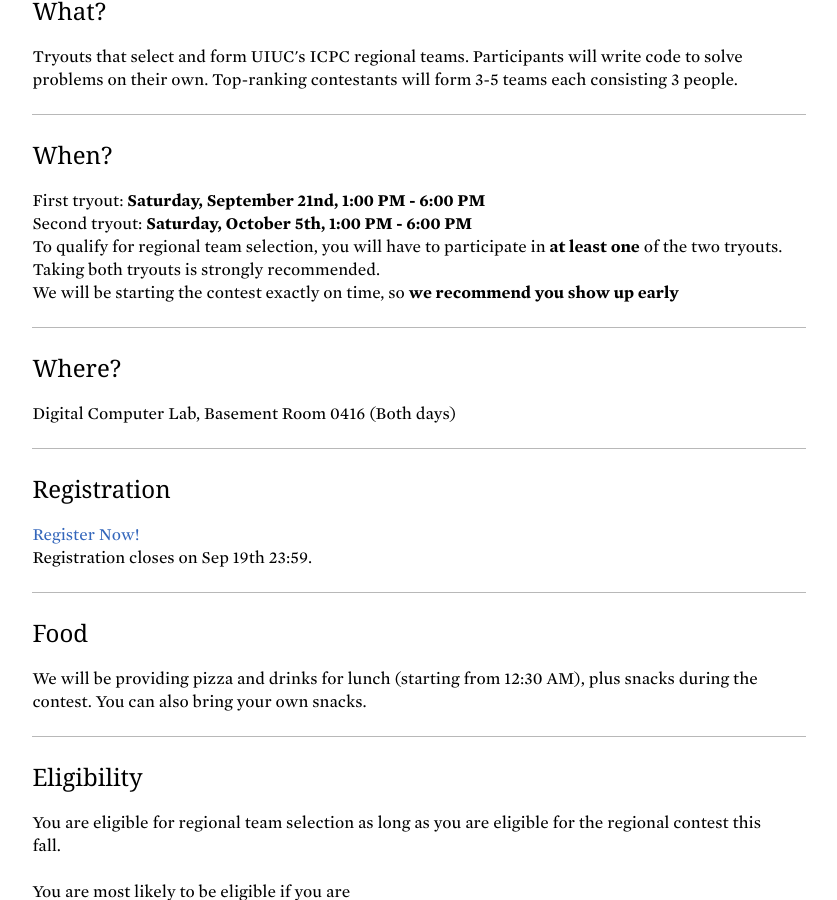
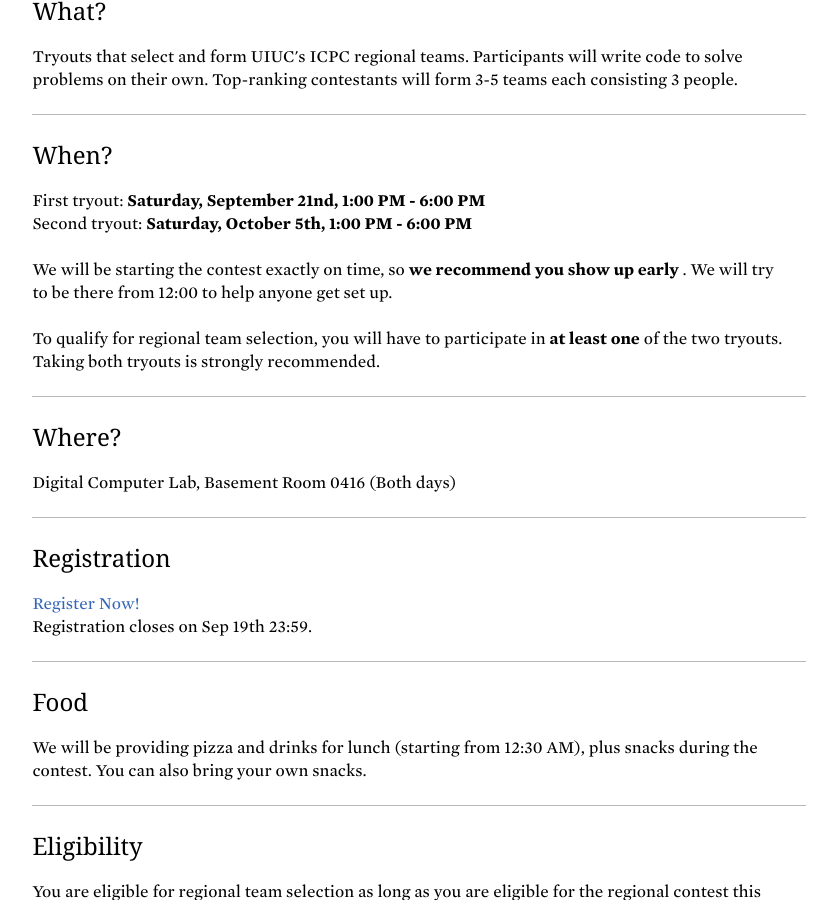
Before and after one commit to acm-uiuc/icpc-website, a Jekyll site: the page built from tryouts.html, in a window 1280 px wide and 900 px high, scrolled down 531 px. Shown: the whole window, without its empty margins (221-1058 px from the left). Built offline with Jekyll 4.4.1, drawn with Linux system fonts in a browser that asks for light colours; nearby versions of some CDN libraries; some web fonts are replaced.

Commit message:
Update tryouts.html
Recommending early show-up

```diff
--- a/tryouts.html
+++ b/tryouts.html
@@ -25,8 +25,10 @@
     <h2 class="title">When?</h2>
     First tryout: <b>Saturday, September 21nd, 1:00 PM - 6:00 PM</b><br>
     Second tryout: <b>Saturday, October 5th, 1:00 PM - 6:00 PM</b><br>
+    <br>
+    We will be starting the contest exactly on time, so <b> we recommend you show up early </b>. We will try to be there from 12:00 to help anyone get set up.<br>
+    <br>
     To qualify for regional team selection, you will have to participate in <b>at least one</b> of the two tryouts. Taking both tryouts is strongly recommended. <br>
-		We will be starting the contest exactly on time, so <b> we recommend you show up early </b>
 </div>
 
 <div class="item">
```
